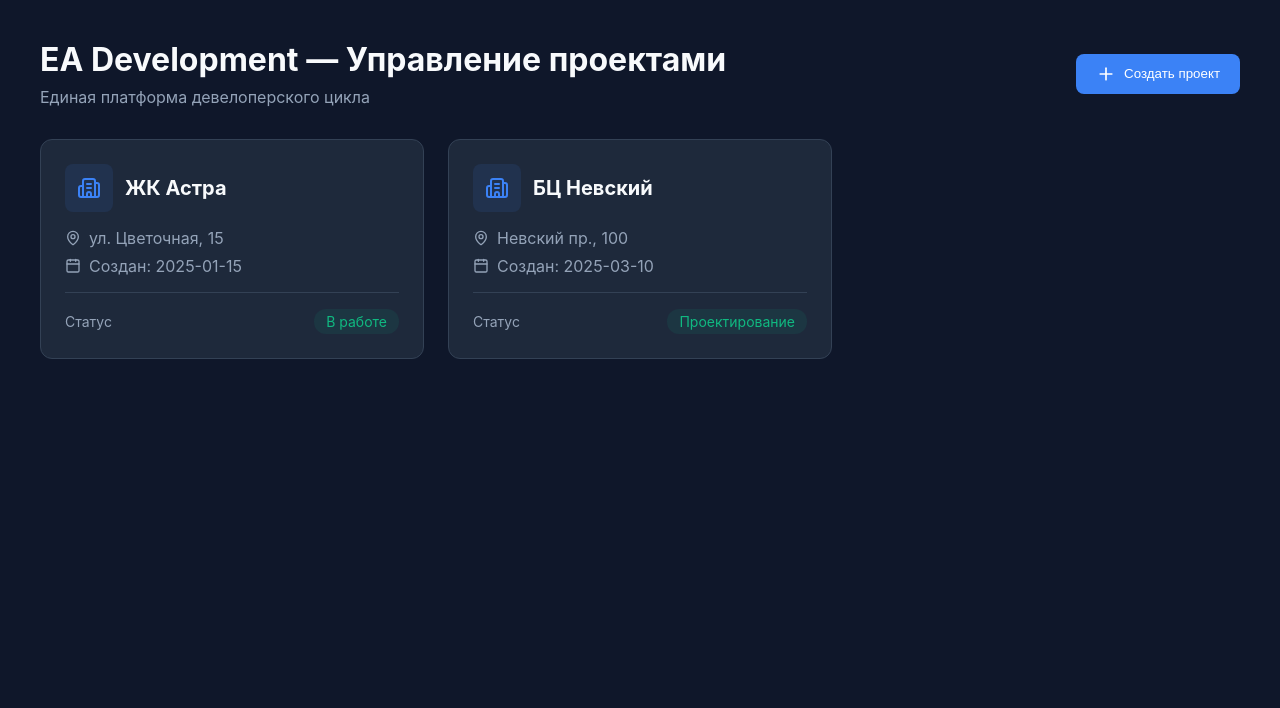
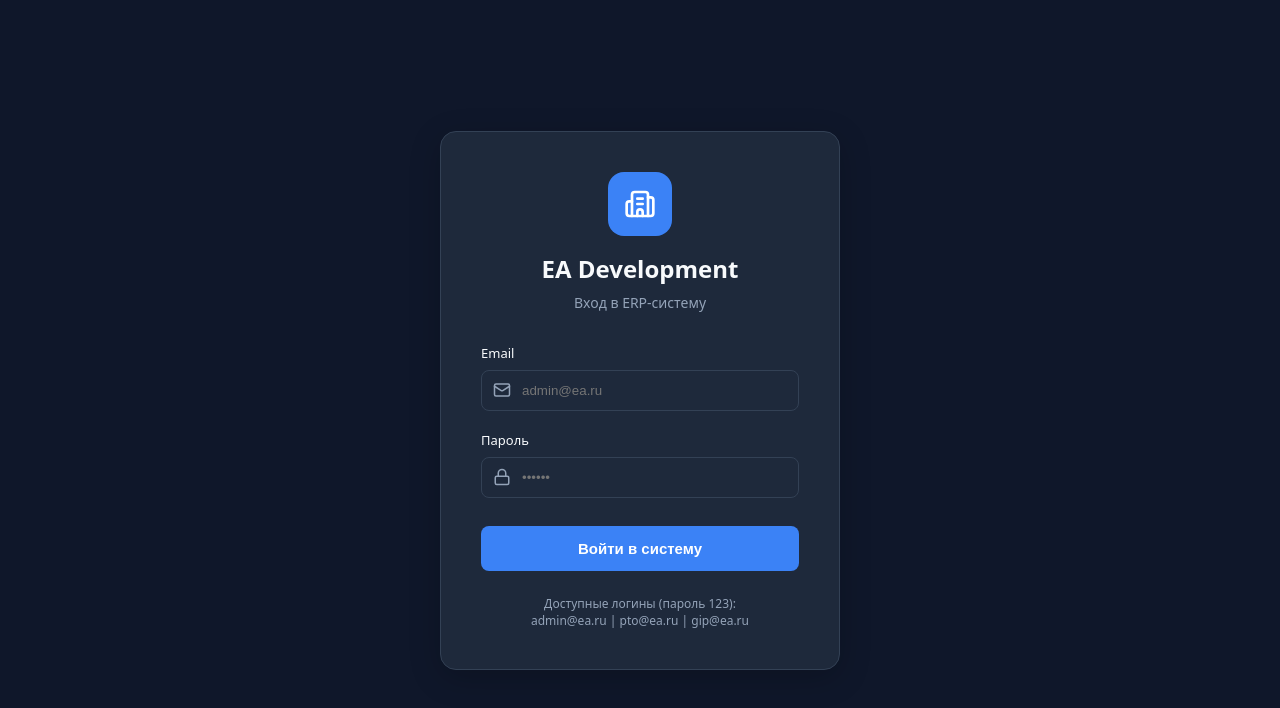
Before and after one commit to Solomon86-sudo/ai-helper, a React (Vite) app: page / in a window 1280 px wide. Shown: the top 708 px of the page. Built offline with nearby package versions, Linux system fonts and the light colour scheme.

Commit message:
feat: Add frontend authentication login screen and roles stub

```diff
--- a/src/App.jsx
+++ b/src/App.jsx
@@ -1,8 +1,12 @@
 import React, { useState } from 'react';
 import ERPDashboard from './components/erp/ERPDashboard';
-import { Building2, Plus, Calendar, MapPin, ArrowLeft } from 'lucide-react';
+import { Building2, Plus, Calendar, MapPin, ArrowLeft, LogOut } from 'lucide-react';
+import { AuthProvider, useAuth } from './context/AuthContext';
+import Login from './components/auth/Login';
 
-function App() {
+function AppContent() {
+  const { user, logout } = useAuth();
+
   const [activeProject, setActiveProject] = useState(null);
   const [showCreateForm, setShowCreateForm] = useState(false);
 
@@ -12,6 +16,11 @@ function App() {
   ]);
 
   const [newProject, setNewProject] = useState({ name: '', address: '', client: '' });
+
+  // Если пользователь не авторизован - показываем экран входа
+  if (!user) {
+    return <Login />;
+  }
 
   const handleCreateProject = (e) => {
     e.preventDefault();
@@ -47,6 +56,12 @@ function App() {
           <span style={{ padding: '4px 12px', backgroundColor: 'rgba(59, 130, 246, 0.1)', color: 'var(--accent-blue)', borderRadius: '12px', fontSize: '0.875rem' }}>
             {activeProject.status}
           </span>
+          <div style={{ marginLeft: 'auto', display: 'flex', alignItems: 'center', gap: '16px' }}>
+            <span style={{ color: 'var(--text-muted)' }}>{user.name}</span>
+            <button onClick={logout} style={{ display: 'flex', alignItems: 'center', gap: '8px', padding: '8px', backgroundColor: 'transparent', border: '1px solid var(--border-color)', borderRadius: '6px', color: 'var(--text-main)', cursor: 'pointer' }}>
+              <LogOut size={16} /> Выход
+            </button>
+          </div>
         </div>
 
         <div style={{ height: 'calc(100vh - 65px)', padding: '24px', backgroundColor: 'var(--bg-dark)', overflowY: 'auto' }}>
@@ -62,8 +77,9 @@ function App() {
         <div style={{ display: 'flex', justifyContent: 'space-between', alignItems: 'center', marginBottom: '32px' }}>
           <div>
             <h1 style={{ fontSize: '2rem', margin: '0 0 8px 0', color: 'var(--text-main)' }}>EA Development — Управление проектами</h1>
-            <p style={{ color: 'var(--text-muted)', margin: 0 }}>Единая платформа девелоперского цикла</p>
+            <p style={{ color: 'var(--text-muted)', margin: 0 }}>Единая платформа девелоперского цикла ({user.name})</p>
           </div>
+          <div style={{ display: 'flex', alignItems: 'center', gap: '16px' }}>
             <button
               onClick={() => setShowCreateForm(!showCreateForm)}
               style={{ display: 'flex', alignItems: 'center', gap: '8px', padding: '10px 20px', backgroundColor: 'var(--accent-blue)', color: 'white', border: 'none', borderRadius: '8px', cursor: 'pointer', fontWeight: '500' }}
@@ -71,6 +87,10 @@ function App() {
               <Plus size={20} />
               Создать проект
             </button>
+            <button onClick={logout} style={{ display: 'flex', alignItems: 'center', justifyContent: 'center', padding: '10px', backgroundColor: 'var(--bg-card)', border: '1px solid var(--border-color)', borderRadius: '8px', color: 'var(--text-main)', cursor: 'pointer' }} title="Выход">
+              <LogOut size={20} />
+            </button>
+          </div>
         </div>
 
         {showCreateForm && (
@@ -173,4 +193,12 @@ function App() {
   );
 }
 
+function App() {
+  return (
+    <AuthProvider>
+      <AppContent />
+    </AuthProvider>
+  );
+}
+
 export default App;
--- /dev/null
+++ b/src/components/auth/Login.jsx
@@ -0,0 +1,136 @@
+import React, { useState } from 'react';
+import { useAuth } from '../../context/AuthContext';
+import { Lock, Mail, Building2, AlertCircle } from 'lucide-react';
+
+export default function Login() {
+  const { login } = useAuth();
+  const [email, setEmail] = useState('');
+  const [password, setPassword] = useState('');
+  const [error, setError] = useState('');
+  const [isLoading, setIsLoading] = useState(false);
+
+  const handleSubmit = (e) => {
+    e.preventDefault();
+    setError('');
+    setIsLoading(true);
+
+    // Имитация задержки сети
+    setTimeout(() => {
+      const result = login(email, password);
+      if (!result.success) {
+        setError(result.error);
+      }
+      setIsLoading(false);
+    }, 800);
+  };
+
+  return (
+    <div style={{
+      display: 'flex',
+      alignItems: 'center',
+      justifyContent: 'center',
+      minHeight: '100vh',
+      backgroundColor: 'var(--bg-main)',
+      color: 'var(--text-main)',
+      fontFamily: 'system-ui, -apple-system, sans-serif'
+    }}>
+      <div style={{
+        backgroundColor: 'var(--bg-card)',
+        padding: '40px',
+        borderRadius: '16px',
+        boxShadow: '0 8px 32px rgba(0, 0, 0, 0.2)',
+        width: '100%',
+        maxWidth: '400px',
+        border: '1px solid var(--border-color)'
+      }}>
+        <div style={{ textAlign: 'center', marginBottom: '32px' }}>
+          <div style={{ display: 'inline-flex', alignItems: 'center', justifyContent: 'center', width: '64px', height: '64px', borderRadius: '16px', backgroundColor: 'var(--accent-blue)', marginBottom: '16px' }}>
+            <Building2 size={32} color="white" />
+          </div>
+          <h1 style={{ margin: '0 0 8px 0', fontSize: '24px' }}>EA Development</h1>
+          <p style={{ margin: 0, color: 'var(--text-muted)', fontSize: '14px' }}>Вход в ERP-систему</p>
+        </div>
+
+        {error && (
+          <div style={{ backgroundColor: 'rgba(239, 68, 68, 0.1)', border: '1px solid #ef4444', color: '#ef4444', padding: '12px', borderRadius: '8px', display: 'flex', alignItems: 'center', gap: '8px', marginBottom: '24px', fontSize: '14px' }}>
+            <AlertCircle size={16} />
+            {error}
+          </div>
+        )}
+
+        <form onSubmit={handleSubmit} style={{ display: 'flex', flexDirection: 'column', gap: '20px' }}>
+          <div>
+            <label style={{ display: 'block', marginBottom: '8px', fontSize: '13px', fontWeight: '500' }}>Email</label>
+            <div style={{ position: 'relative' }}>
+              <Mail size={18} style={{ position: 'absolute', left: '12px', top: '50%', transform: 'translateY(-50%)', color: 'var(--text-muted)' }} />
+              <input
+                type="email"
+                value={email}
+                onChange={(e) => setEmail(e.target.value)}
+                placeholder="admin@ea.ru"
+                required
+                style={{
+                  width: '100%',
+                  padding: '12px 12px 12px 40px',
+                  backgroundColor: 'var(--bg-main)',
+                  border: '1px solid var(--border-color)',
+                  borderRadius: '8px',
+                  color: 'var(--text-main)',
+                  boxSizing: 'border-box'
+                }}
+              />
+            </div>
+          </div>
+
+          <div>
+            <label style={{ display: 'block', marginBottom: '8px', fontSize: '13px', fontWeight: '500' }}>Пароль</label>
+            <div style={{ position: 'relative' }}>
+              <Lock size={18} style={{ position: 'absolute', left: '12px', top: '50%', transform: 'translateY(-50%)', color: 'var(--text-muted)' }} />
+              <input
+                type="password"
+                value={password}
+                onChange={(e) => setPassword(e.target.value)}
+                placeholder="••••••"
+                required
+                style={{
+                  width: '100%',
+                  padding: '12px 12px 12px 40px',
+                  backgroundColor: 'var(--bg-main)',
+                  border: '1px solid var(--border-color)',
+                  borderRadius: '8px',
+                  color: 'var(--text-main)',
+                  boxSizing: 'border-box'
+                }}
+              />
+            </div>
+          </div>
+
+          <button
+            type="submit"
+            disabled={isLoading}
+            style={{
+              width: '100%',
+              padding: '14px',
+              backgroundColor: 'var(--accent-blue)',
+              color: 'white',
+              border: 'none',
+              borderRadius: '8px',
+              fontSize: '15px',
+              fontWeight: '600',
+              cursor: isLoading ? 'not-allowed' : 'pointer',
+              opacity: isLoading ? 0.7 : 1,
+              marginTop: '8px'
+            }}
+          >
+            {isLoading ? 'Вход...' : 'Войти в систему'}
+          </button>
+        </form>
+
+        <div style={{ marginTop: '24px', fontSize: '12px', color: 'var(--text-muted)', textAlign: 'center' }}>
+          Доступные логины (пароль 123):<br/>
+          admin@ea.ru | pto@ea.ru | gip@ea.ru
+        </div>
+      </div>
+    </div>
+  );
+}
--- /dev/null
+++ b/src/context/AuthContext.jsx
@@ -0,0 +1,37 @@
+import React, { createContext, useState, useContext } from 'react';
+
+const AuthContext = createContext(null);
+
+// Тестовые пользователи (пока нет реальной БД)
+const MOCK_USERS = {
+  'admin@ea.ru': { id: 1, name: 'Иван (Админ)', role: 'admin', password: '123' },
+  'pto@ea.ru': { id: 2, name: 'Анна (ПТО)', role: 'pto', password: '123' },
+  'gip@ea.ru': { id: 3, name: 'Сергей (ГИП)', role: 'gip', password: '123' },
+};
+
+export const AuthProvider = ({ children }) => {
+  const [user, setUser] = useState(null);
+
+  const login = (email, password) => {
+    const foundUser = MOCK_USERS[email];
+    if (foundUser && foundUser.password === password) {
+      // В реальной системе пароль не хранится в user, и тут возвращается токен
+      const userInfo = { id: foundUser.id, name: foundUser.name, role: foundUser.role, email };
+      setUser(userInfo);
+      return { success: true };
+    }
+    return { success: false, error: 'Неверный логин или пароль' };
+  };
+
+  const logout = () => {
+    setUser(null);
+  };
+
+  return (
+    <AuthContext.Provider value={{ user, login, logout }}>
+      {children}
+    </AuthContext.Provider>
+  );
+};
+
+export const useAuth = () => useContext(AuthContext);
```
Lines whose indentation alone changed are shown as unchanged.
